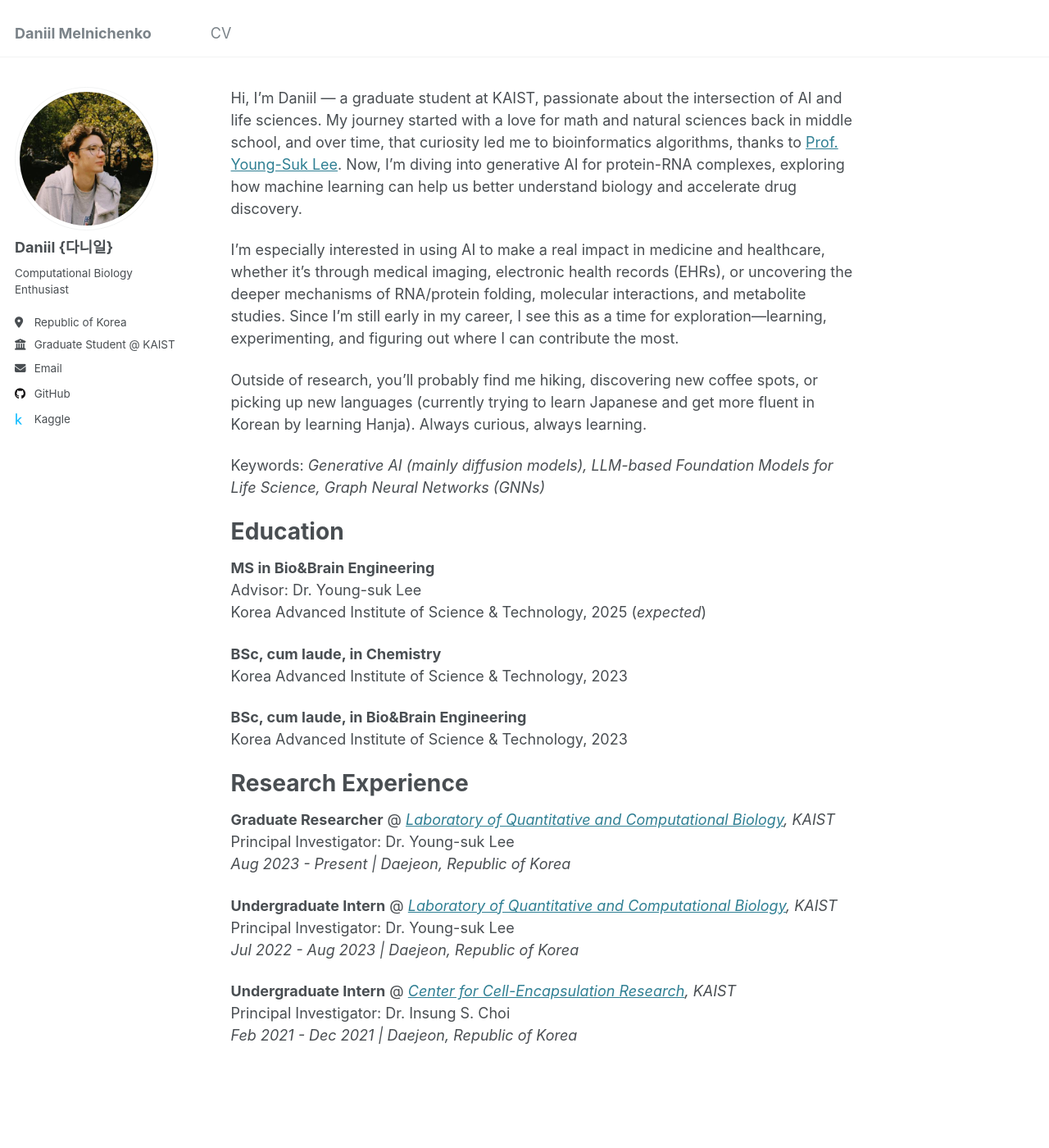
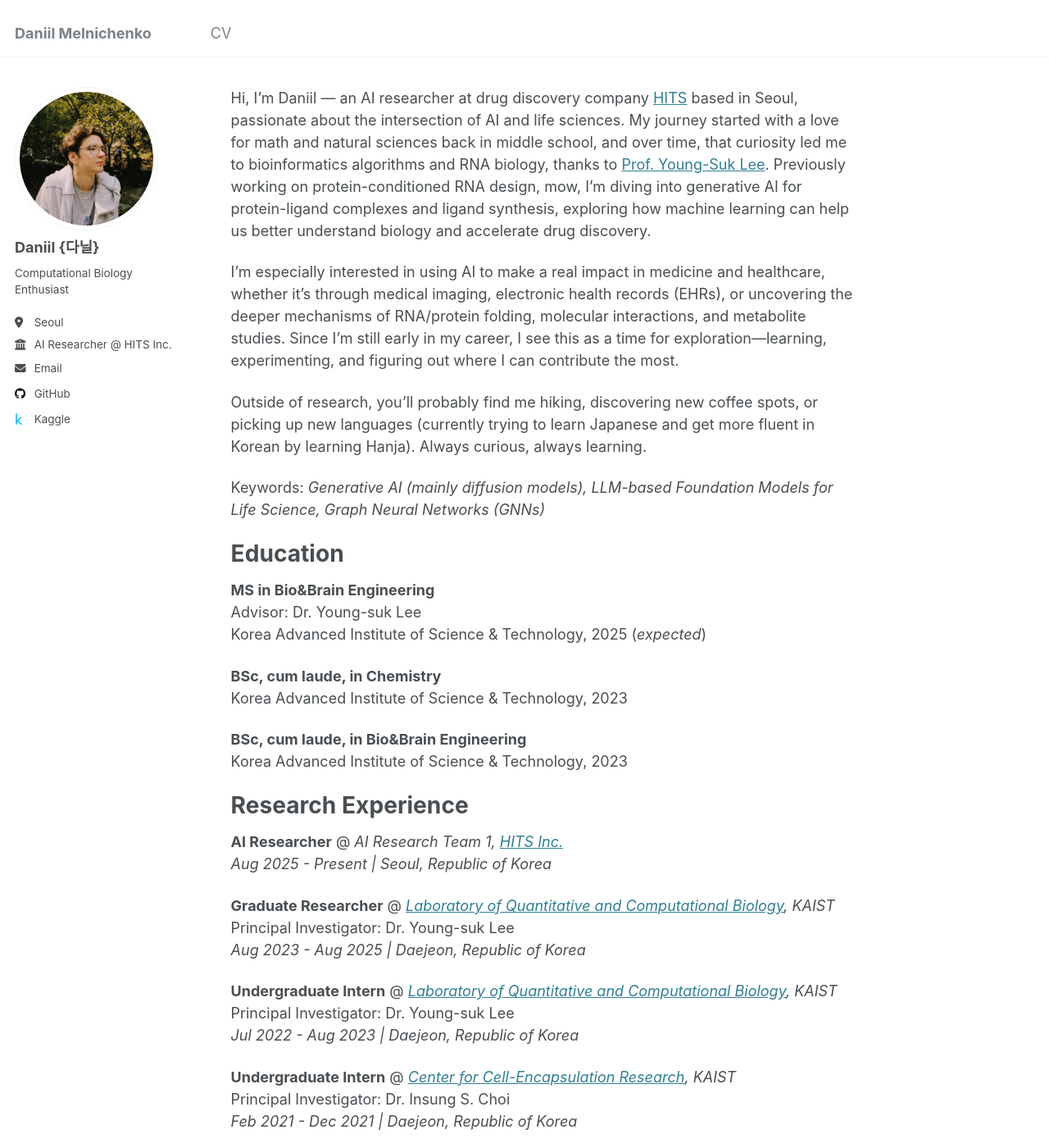
Before and after one commit to daniilmelnichenko/daniilmelnichenko.github.io, a Jekyll site: the page built from _pages/about.md, in a window 1280 px wide and 1400 px high. Shown: the whole window at 82% size. Built offline with Jekyll 4.4.1, drawn with Linux system fonts in a browser that asks for light colours.

Commit message:
bio update

```diff
--- a/_config.yml
+++ b/_config.yml
@@ -22,13 +22,13 @@ repository               : "daniilmelnichenko/daniilmelnichenko.github.io"
 author:
   # Biographic information
   avatar           : "profile.png"
-  name             : "Daniil {다니일}"
+  name             : "Daniil {다닐}"
   pronouns         : # example: "she/her"
   bio              : "Computational Biology Enthusiast"
-  location         : "Republic of Korea"
-  employer         : "Graduate Student @ KAIST"
+  location         : "Seoul"
+  employer         : "AI Researcher @ HITS Inc."
   uri              : # URL
-  email            : "dan.mb@kaist.ac.kr"
+  email            : "daniil@hits.ai"
 
   # Academic websites
   arxiv            : # URL - Update with the correct link to your profile
--- a/_pages/about.md
+++ b/_pages/about.md
@@ -7,7 +7,7 @@ redirect_from:
   - /about.html
 ---
 
-Hi, I’m Daniil — a graduate student at KAIST, passionate about the intersection of AI and life sciences. My journey started with a love for math and natural sciences back in middle school, and over time, that curiosity led me to bioinformatics algorithms, thanks to [Prof. Young-Suk Lee]((https://young.kaist.ac.kr/)). Now, I’m diving into generative AI for protein-RNA complexes, exploring how machine learning can help us better understand biology and accelerate drug discovery.
+Hi, I’m Daniil — an AI researcher at drug discovery company [HITS](https://hits.ai/index_en.html) based in Seoul, passionate about the intersection of AI and life sciences. My journey started with a love for math and natural sciences back in middle school, and over time, that curiosity led me to bioinformatics algorithms and RNA biology, thanks to [Prof. Young-Suk Lee]((https://young.kaist.ac.kr/)). Previously working on protein-conditioned RNA design, mow, I’m diving into generative AI for protein-ligand complexes and ligand synthesis, exploring how machine learning can help us better understand biology and accelerate drug discovery.
 
 I’m especially interested in using AI to make a real impact in medicine and healthcare, whether it’s through medical imaging, electronic health records (EHRs), or uncovering the deeper mechanisms of RNA/protein folding, molecular interactions, and metabolite studies. Since I’m still early in my career, I see this as a time for exploration—learning, experimenting, and figuring out where I can contribute the most.
 
@@ -31,9 +31,12 @@ Education
 
 Research Experience
 ======
+**AI Researcher** @ *AI Research Team 1, [HITS Inc.](https://hits.ai/index_en.html)*
+<span style="display: inline-block; width: 100%;">*Aug 2025 - Present | Seoul, Republic of Korea*</span>
+
 **Graduate Researcher** @ *[Laboratory of Quantitative and Computational Biology](https://young.kaist.ac.kr/), KAIST*
 <span style="display: inline-block; width: 100%;">Principal Investigator: Dr. Young-suk Lee</span>
-<span style="display: inline-block; width: 100%;">*Aug 2023 - Present | Daejeon, Republic of Korea*</span>
+<span style="display: inline-block; width: 100%;">*Aug 2023 - Aug 2025 | Daejeon, Republic of Korea*</span>
 
 **Undergraduate Intern** @ *[Laboratory of Quantitative and Computational Biology](https://young.kaist.ac.kr/), KAIST*
 <span style="display: inline-block; width: 100%;">Principal Investigator: Dr. Young-suk Lee</span>
```
